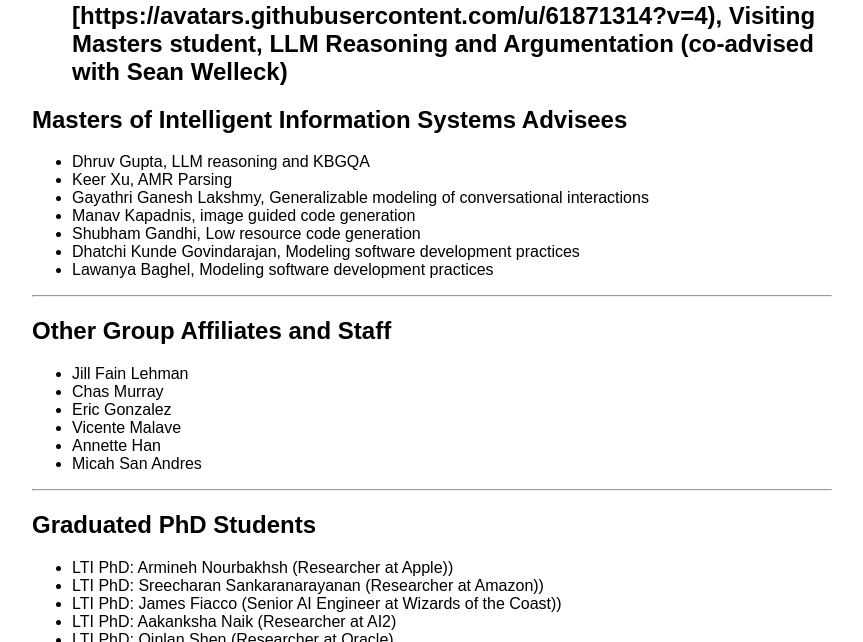
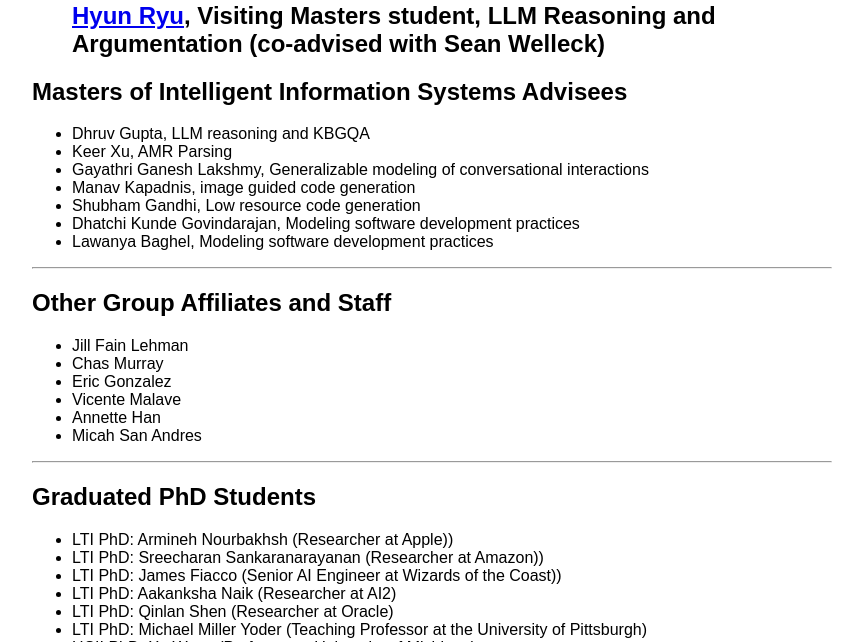
Before and after one commit to cp3a/cp3a.github.io, a Jekyll site: the page built from Teledia Team/index.md, in a window 1280 px wide and 900 px high, scrolled down 1614 px, cut to the strip 258-900 px from the top of the window. Shown: the whole strip, without its empty margins (208-1071 px from the left). Built offline with Jekyll 4.4.1, drawn with Linux system fonts in a browser that asks for light colours.

Commit message:
Update index.md

```diff
--- a/Teledia Team/index.md
+++ b/Teledia Team/index.md
@@ -13,7 +13,7 @@ title: Teledia Team
 - <img src="https://media.licdn.com/dms/image/v2/D4D03AQFEvK71a0nxeQ/profile-displayphoto-shrink_800_800/B4DZYp2eYeHwAc-/0/1744458869055?e=1769644800&v=beta&t=Mni8x6KwB4M0ChRNyMTcJNW22K7OtcfifuFeRGVRVHc" alt="Nachiket Kotalwar" width="200"> <br>[Nachiket Kotalwar](https://nachiketdk.github.io/), LTI PhD student, Personalized Alignment and Human-AI Collaboration
 
 - <img src="https://hcii.cmu.edu/sites/default/files/styles/person_portrait_image/public/2025-07/Hyeongdon_Moon.jpeg.webp?h=531cbe1c&itok=P32u_KHY" alt="Doni Moon" width="200"> <br>[Doni Moon](https://hcii.cmu.edu/people/hyeongdon-doni-moon), HCII PhD student, Cognitive Modeling
-- <img src="https://avatars.githubusercontent.com/u/61871314?v=4" alt="Hyun Ryu" width="200"> <br>[https://avatars.githubusercontent.com/u/61871314?v=4), Visiting Masters student, LLM Reasoning and Argumentation (co-advised with Sean Welleck)
+- <img src="https://avatars.githubusercontent.com/u/61871314?v=4" alt="Hyun Ryu" width="200"> <br>[Hyun Ryu](https://avatars.githubusercontent.com/u/61871314?v=4), Visiting Masters student, LLM Reasoning and Argumentation (co-advised with Sean Welleck)
 ---
 
 ## Masters of Intelligent Information Systems Advisees
```
